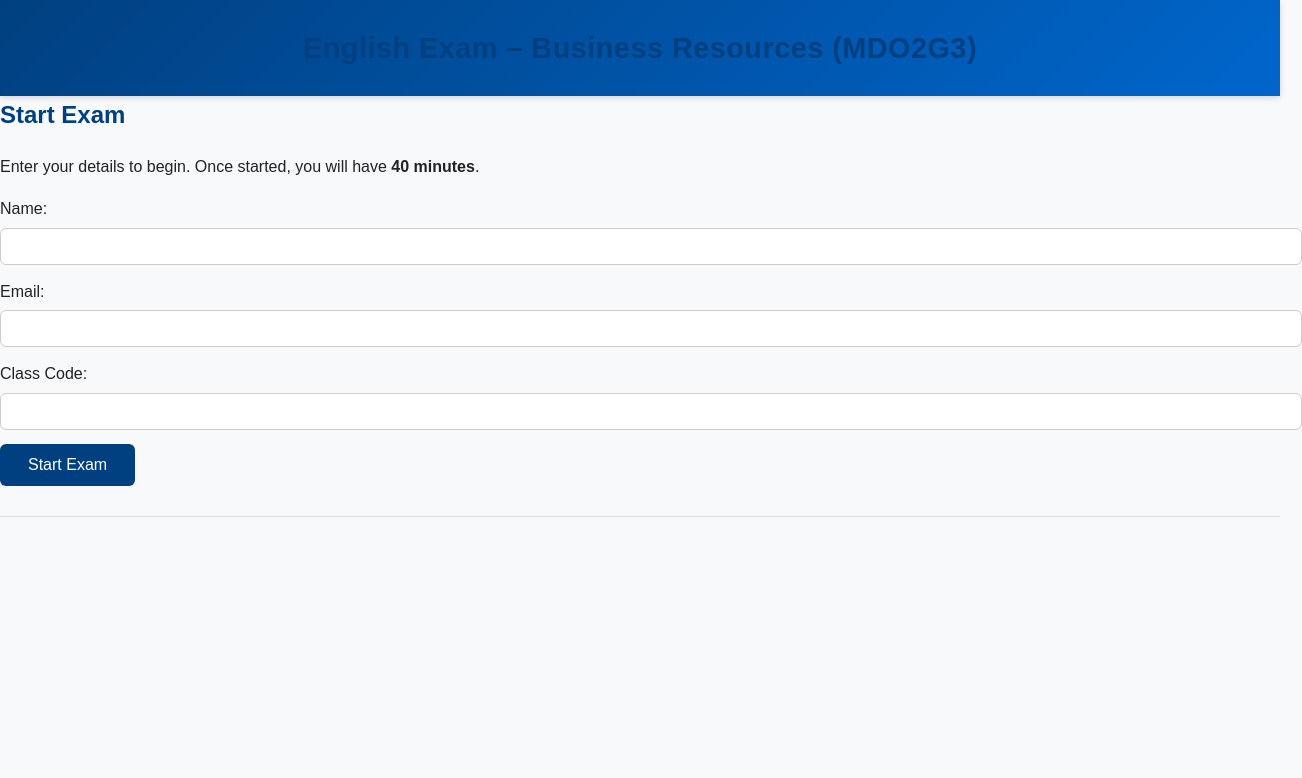
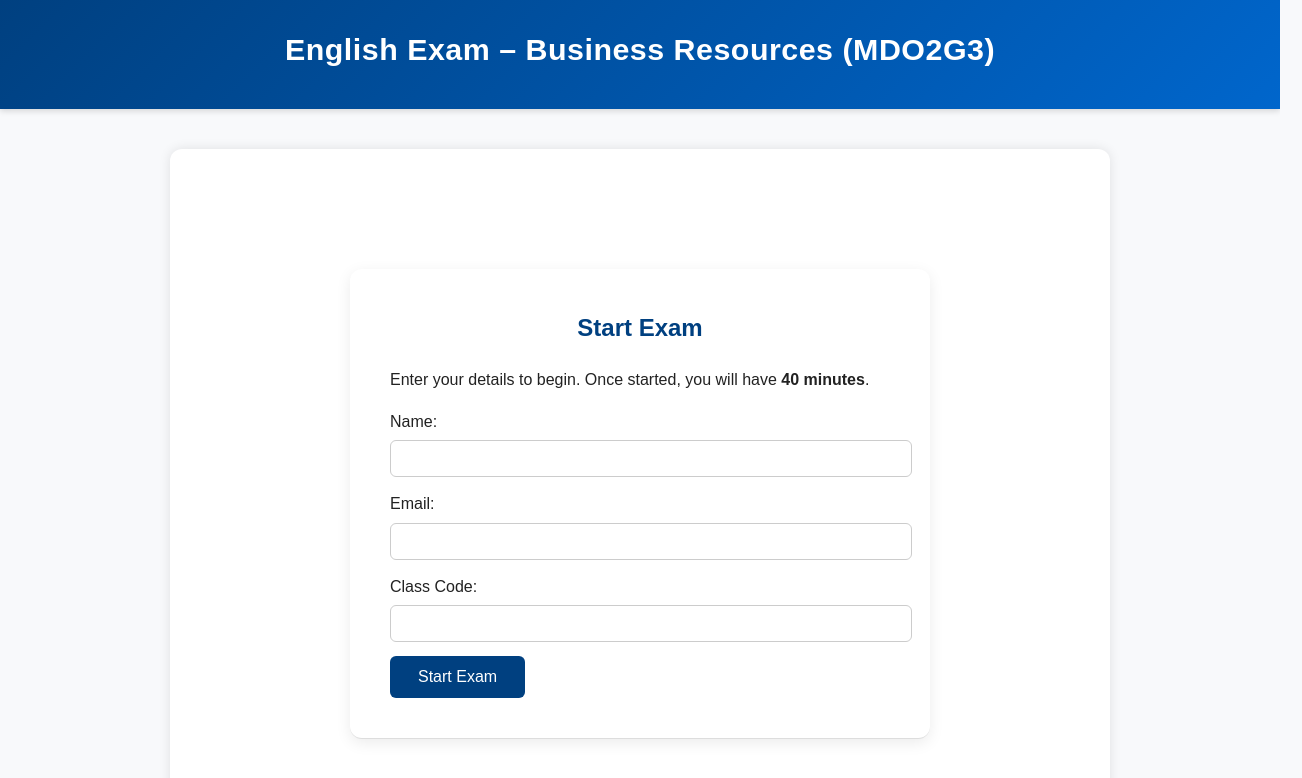
Before and after one commit to dwayneswanson-ecdp/english-cc-mod2-exam1, a plain HTML site: page index.html in a window 1280 px wide. Shown: the whole page, 1302 px wide, since content can reach past the window. Drawn offline with nearby package versions, Linux system fonts and the light colour scheme.

Commit message:
index.html

```diff
--- a/index.html
+++ b/index.html
@@ -13,45 +13,61 @@
     font-size: 16px;
     line-height: 1.6;
   }
+
   header {
     background: linear-gradient(135deg, #004080, #0066cc);
     color: #ffffff;
     padding: 25px 20px;
     text-align: center;
-  position: relative;
-  z-index: 5;
     box-shadow: 0 2px 6px rgba(0, 0, 0, 0.15);
   }
 
-h1 {
+  header h1 {
     color: #ffffff;
-  font-size: 1.8em;
+    font-size: 1.9em;
     margin: 0;
     letter-spacing: 0.5px;
   }
 
-h2 {
-  color: #004080;
-  margin-top: 0;
+  #timer {
+    text-align: right;
+    font-weight: bold;
+    color: #ffffff;
+    margin-top: 10px;
   }
-  }
+
   main {
     max-width: 860px;
-    margin: 30px auto;
+    margin: 40px auto;
     background: #fff;
     padding: 40px;
     border-radius: 12px;
-    box-shadow: 0 0 8px rgba(0, 0, 0, 0.1);
+    box-shadow: 0 0 12px rgba(0, 0, 0, 0.1);
   }
-  h1, h2 {
-    color: #004080;
-    margin-top: 0;
-  }
+
   section {
     margin-bottom: 40px;
     border-bottom: 1px solid #ddd;
     padding-bottom: 30px;
   }
+
+  /* Center login box */
+  #login {
+    background: #ffffff;
+    border-radius: 12px;
+    box-shadow: 0 4px 15px rgba(0, 0, 0, 0.08);
+    padding: 40px;
+    max-width: 500px;
+    margin: 80px auto;
+    text-align: left;
+  }
+
+  #login h2 {
+    color: #004080;
+    margin-top: 0;
+    text-align: center;
+  }
+
   select, textarea, input {
     width: 100%;
     padding: 10px;
@@ -60,6 +76,7 @@ h2 {
     border: 1px solid #ccc;
     border-radius: 6px;
   }
+
   button {
     background: #004080;
     color: #fff;
@@ -69,14 +86,11 @@ h2 {
     cursor: pointer;
     font-size: 16px;
   }
+
   button:hover {
     background: #003366;
   }
-  #timer {
-    text-align: right;
-    font-weight: bold;
-    color: #004080;
-  }
+
   ol li {
     margin-bottom: 16px;
   }
```
Lines whose indentation alone changed are shown as unchanged.
